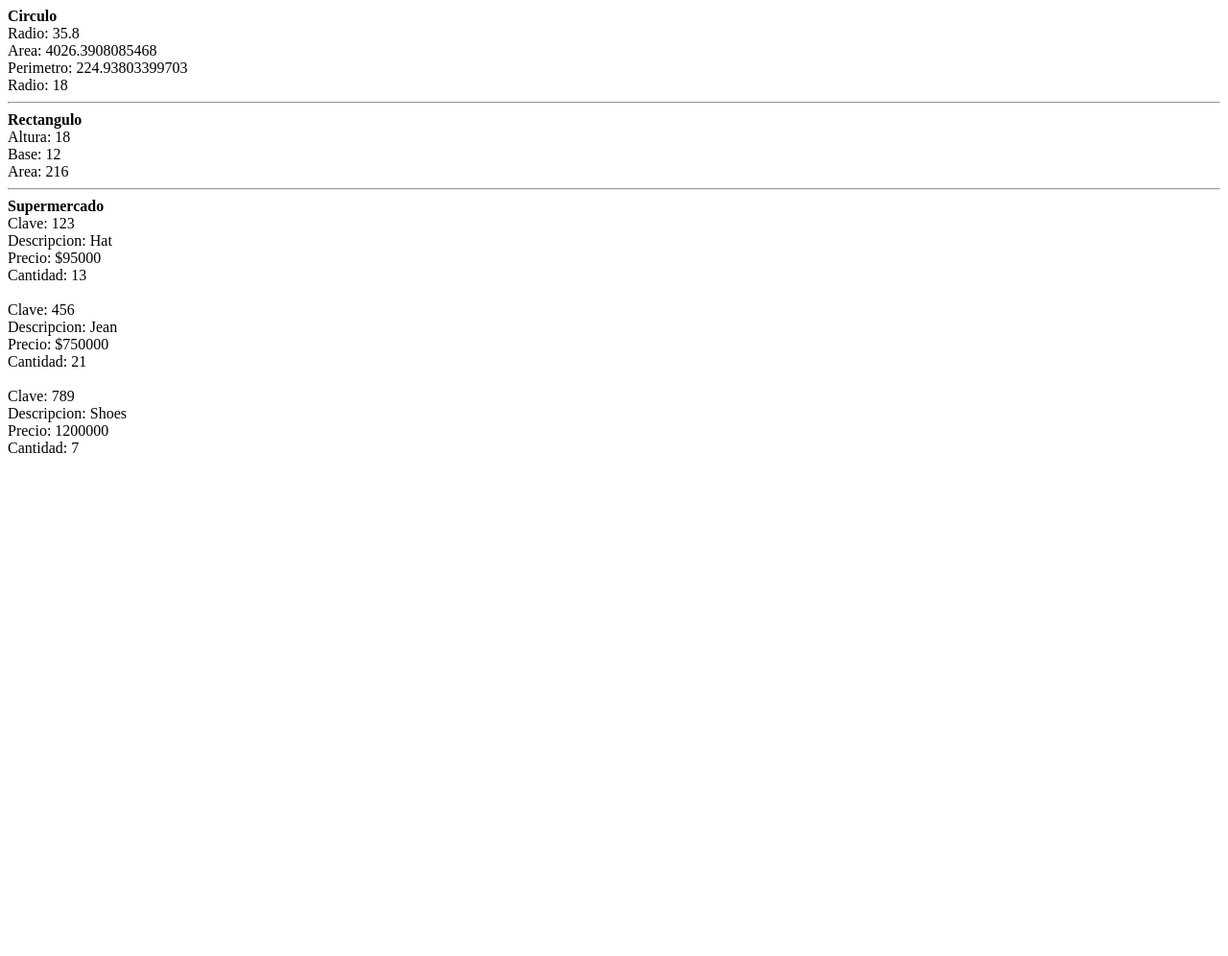
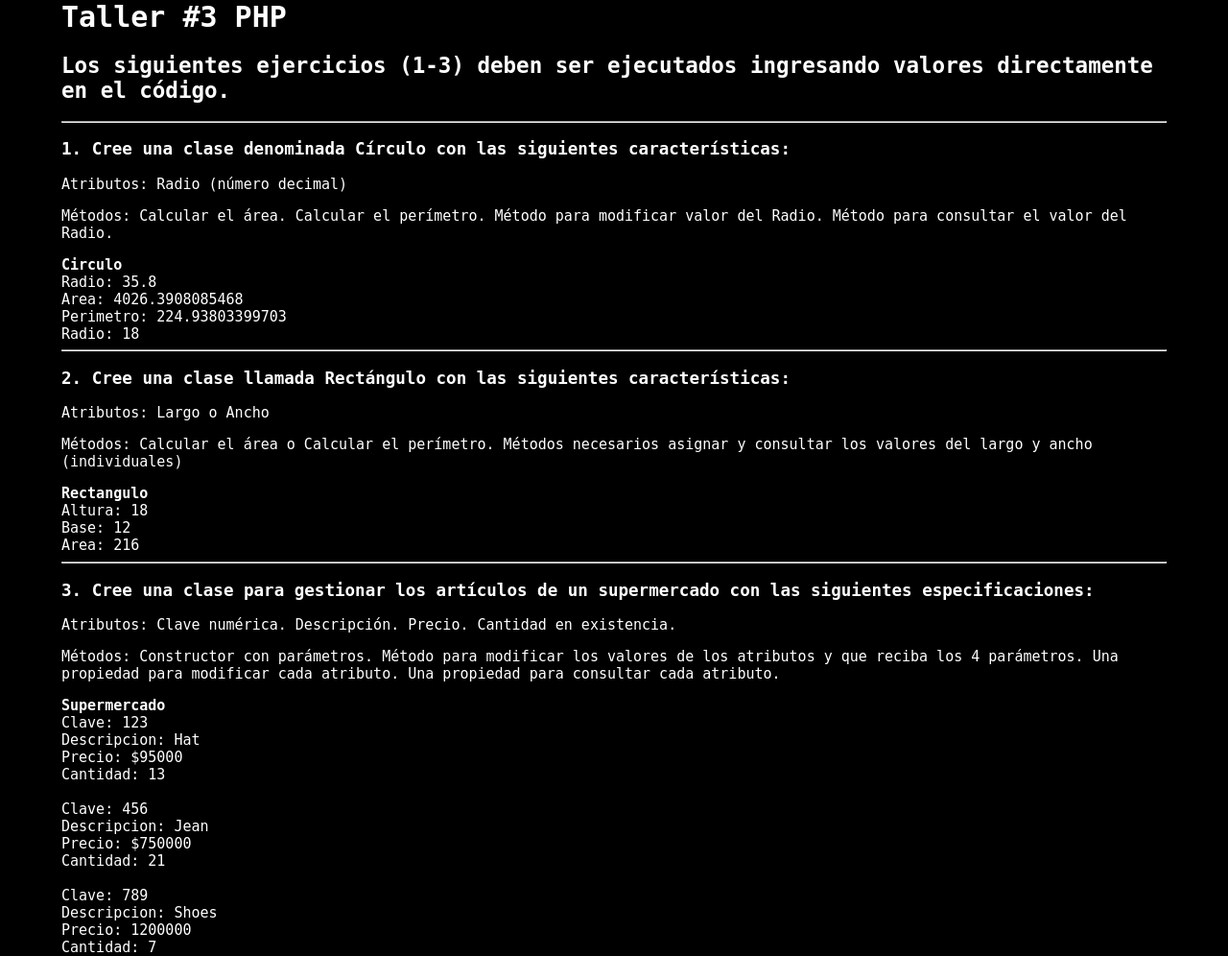
Before and after one commit to stereoslogos/WEBI, a PHP site: page /ochophp/POO/taller3.php in a window 1280 px wide. Shown: the whole page at 96% size. Before the commit the page ends 472 px from the top, so only its background shows below. Run offline with PHP 8.4, Linux system fonts and the light colour scheme.

Commit message:
styles taller 3

```diff
--- a/CRUD/actualizar.php
+++ b/CRUD/actualizar.php
@@ -7,7 +7,7 @@
     echo $des = $_POST['descripcion'];
     echo $img = $_POST['imagen'];
     # Ruta imgs
-    $ruta = "http://localhost/ochophp/crud/img/$img";
+    $ruta = "http://localhost/ochophp/CRUD/img/$img";
 
     # Sentencia para guardar cambios
     $sentencia =$bd->prepare("UPDATE juegos SET nombre = ?, descripcion = ?, imagen = ? WHERE id = ?");
--- a/CRUD/crear_juego.php
+++ b/CRUD/crear_juego.php
@@ -7,7 +7,7 @@
     $img = $_POST['imagen'];
 
     # Ruta imgs
-    $ruta = "http://localhost/ochophp/crud/img/$img";
+    $ruta = "http://localhost/ochophp/CRUD/img/$img";
 
     # Sentencia SQL
     $sentencia = $bd->prepare("INSERT INTO
--- a/POO/taller3.php
+++ b/POO/taller3.php
@@ -1,3 +1,28 @@
+<style>
+    body{
+        margin: auto;
+        background-color: black;
+        color: white;
+        font-family: monospace;
+        font-size: 15px;
+        width: 90%;
+    }
+</style>
+<h1>Taller #3 PHP</h1>
+        <h2>Los siguientes ejercicios (1-3) deben ser ejecutados ingresando valores directamente en el código.</h2>
+        <hr>
+        <h3>1. Cree una clase denominada Círculo con las siguientes características:</h3>
+        <p>
+            Atributos:
+            Radio (número decimal)</p>
+        <p>
+            Métodos:
+            Calcular el área.
+            Calcular el perímetro.
+            Método para modificar valor del Radio.
+            Método para consultar el valor del Radio.
+        </p>
+
 <?php
     class Circulo{
         public $radio = 35.8;
@@ -34,7 +59,20 @@
     $cir->modificar();
     echo "<br>";
     $cir->showR();
+?>
+        <hr>
+        <h3>2. Cree una clase llamada Rectángulo con las siguientes características:</h3>
+        <p>
+            Atributos:
+            Largo o Ancho
+        </p>
+        <p>
+            Métodos:
+            Calcular el área o Calcular el perímetro.
+            Métodos necesarios asignar y consultar los valores del largo y ancho (individuales)
+        </p>
 
+<?php
     class Rectangulo{
         public $base=12;
         public $altura=18;
@@ -59,15 +97,34 @@
 
 
     }
-    echo "<hr><strong>Rectangulo</strong><br>";
+    echo "<strong>Rectangulo</strong><br>";
     $rec = new Rectangulo(12,18);
     $rec->showA();
     echo "<br>";
     $rec->showB();
     echo "<br>";
     $rec->R_Area(12,18);
-    echo "<hr>";
+?>
+        <hr>
+        <h3>3. Cree una clase para gestionar los artículos de un supermercado con las siguientes especificaciones:</h3>
+        <p>
+            Atributos:
+            Clave numérica.
+            Descripción.
+            Precio.
+            Cantidad en existencia.
 
+        </p>
+        <p>
+            Métodos:
+            Constructor con parámetros.
+            Método para modificar los valores de los atributos y que reciba los 4 parámetros.
+            Una propiedad para modificar cada atributo.
+            Una propiedad para consultar cada atributo.
+
+        </p>
+
+<?php
     class Super{
         public $clave,$desc,$precio,$cant;
 
@@ -148,3 +205,4 @@
     $sup->mod_ca(7);
     echo "<br>Cantidad: ";
     $sup->show_ca();
+?>
--- a/POO/taller3m.php
+++ b/POO/taller3m.php
@@ -7,6 +7,7 @@
         <title>Taller 3</title>
     </head>
     <body>
+        <h3>5. Una persona desea cambiar pesos a dólares, a euros y viceversa. Diseñe un sistema orientado a objetos que permita realizar las conversiones entre las monedas, implemente método constructor.</h3>
         <form>
             <label for="curr">Convertir de:</label>
 
--- a/POO/taller3t.php
+++ b/POO/taller3t.php
@@ -7,6 +7,7 @@
         <title>Taller 3</title>
     </head>
     <body>
+        <h3>4. Defina una clase para almacenar una temperatura dada en grados centígrados y la convierta a grados Farenheit o Kelvin. Cree los métodos correspondientes e implemente el uso de constructores con parámetros.</h3>
         <form>
             <label for="temp">Temperatura °C:</label>
             <input type="float" name="temp" id="temp" placeholder="38.5">
```
Also changed, not shown: CRUD/eliminar.php (deleted).
